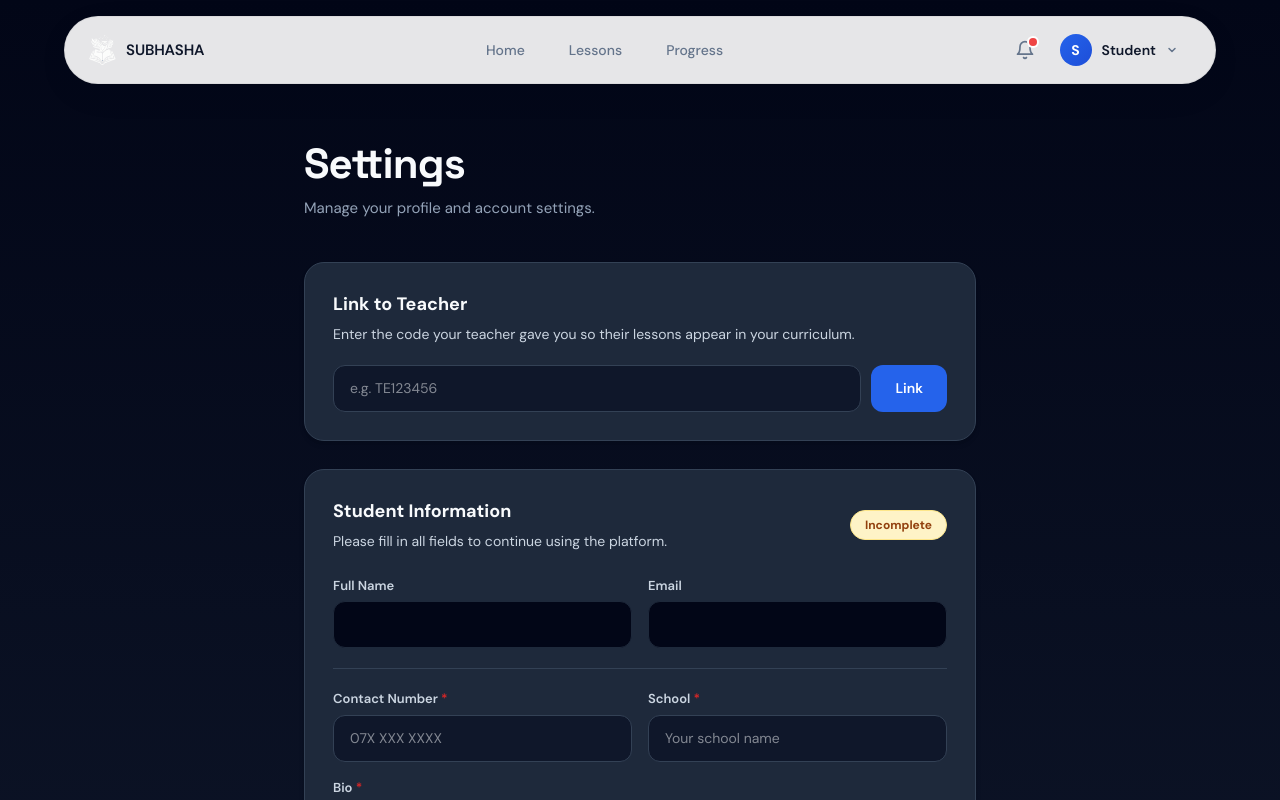
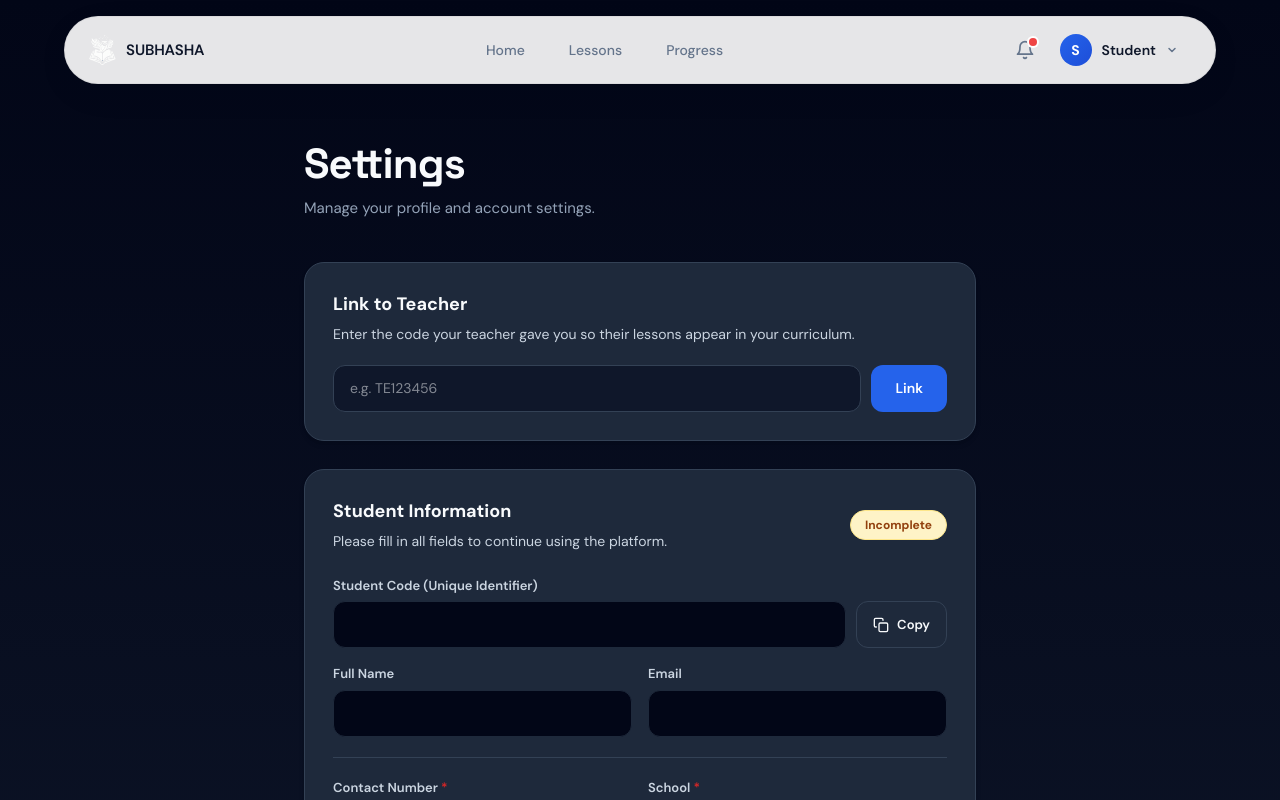
Before and after one commit to Kasun4527/Sinhala-Teaching-AI-AVATAR, a Next.js app in the folder frontend/: page /settings in a window 1280 px wide. Shown: the top 800 px of the page. Built offline with nearby package versions, Linux system fonts and the light colour scheme; no server answers; sample sign-in values are in the browser's storage.

Commit message:
show student id to student

```diff
--- a/frontend/app/settings/page.js
+++ b/frontend/app/settings/page.js
@@ -11,6 +11,7 @@ export default function SettingsPage() {
   const [loading, setLoading] = useState(true);
   const [saving, setSaving] = useState(false);
   const [saveMsg, setSaveMsg] = useState("");
+  const [copied, setCopied] = useState(false);
 
   // Teacher code
   const [needsTeacherCode, setNeedsTeacherCode] = useState(false);
@@ -21,6 +22,7 @@ export default function SettingsPage() {
   const [profile, setProfile] = useState({
     name: "",
     email: "",
+    student_code: "",
     education_level: "",
     bio: "",
     contact_number: "",
@@ -35,15 +37,16 @@ export default function SettingsPage() {
 
     setNeedsTeacherCode(!localStorage.getItem("teacher_id"));
 
-    const studentId = localStorage.getItem("student_id");
-    if (!studentId) { setLoading(false); return; }
+    const sid = localStorage.getItem("student_id");
+    if (!sid) { setLoading(false); return; }
 
-    fetch(`${BACKEND}/student-profile?student_id=${encodeURIComponent(studentId)}`)
+    fetch(`${BACKEND}/student-profile?student_id=${encodeURIComponent(sid)}`)
       .then(r => r.json())
       .then(data => {
         setProfile({
           name: data.name || "",
           email: data.email || "",
+          student_code: data.student_code || "",
           education_level: data.education_level || "",
           bio: data.bio || "",
           contact_number: data.contact_number || "",
@@ -103,6 +106,12 @@ export default function SettingsPage() {
     } finally {
       setSaving(false);
     }
+  };
+
+  const handleCopyId = () => {
+    navigator.clipboard.writeText(profile.student_code);
+    setCopied(true);
+    setTimeout(() => setCopied(false), 2000);
   };
 
   const isProfileComplete = profile.bio && profile.contact_number && profile.parent_name && profile.parent_contact && profile.school;
@@ -204,6 +213,36 @@ export default function SettingsPage() {
               </div>
 
               {/* Read-only fields */}
+              <div style={{ display: "grid", gridTemplateColumns: "1fr", gap: 16, marginBottom: 16 }}>
+                <div>
+                  <label style={labelStyle}>Student Code (Unique Identifier)</label>
+                  <div style={{ display: "flex", gap: 10 }}>
+                    <input value={profile.student_code} disabled style={{ ...fieldStyle, flex: 1, background: "#020617", color: "#64748b", borderColor: "#1e293b", cursor: "not-allowed", fontFamily: "monospace", letterSpacing: "0.05em" }} />
+                    <button
+                      onClick={handleCopyId}
+                      style={{
+                        padding: "0 16px", borderRadius: 12, border: "1px solid #334155",
+                        background: copied ? "#10b981" : "#1e293b", color: copied ? "white" : "#f8fafc", cursor: "pointer",
+                        display: "flex", alignItems: "center", justifyContent: "center", gap: 8,
+                        transition: "all 0.2s"
+                      }}
+                    >
+                      {copied ? (
+                        <>
+                          <svg width="16" height="16" viewBox="0 0 24 24" fill="none" stroke="currentColor" strokeWidth="2.5" strokeLinecap="round" strokeLinejoin="round"><polyline points="20 6 9 17 4 12"></polyline></svg>
+                          <span style={{ fontSize: 13, fontWeight: 600 }}>Copied!</span>
+                        </>
+                      ) : (
+                        <>
+                          <svg width="16" height="16" viewBox="0 0 24 24" fill="none" stroke="currentColor" strokeWidth="2" strokeLinecap="round" strokeLinejoin="round"><rect x="9" y="9" width="13" height="13" rx="2" ry="2"></rect><path d="M5 15H4a2 2 0 0 1-2-2V4a2 2 0 0 1 2-2h9a2 2 0 0 1 2 2v1"></path></svg>
+                          <span style={{ fontSize: 13, fontWeight: 600 }}>Copy</span>
+                        </>
+                      )}
+                    </button>
+                  </div>
+                </div>
+              </div>
+
               <div style={{ display: "grid", gridTemplateColumns: "1fr 1fr", gap: 16, marginBottom: 20 }}>
                 <div>
                   <label style={labelStyle}>Full Name</label>
```
Also changed, not shown: 1 other file (tests, documents, lock files or other folders).
